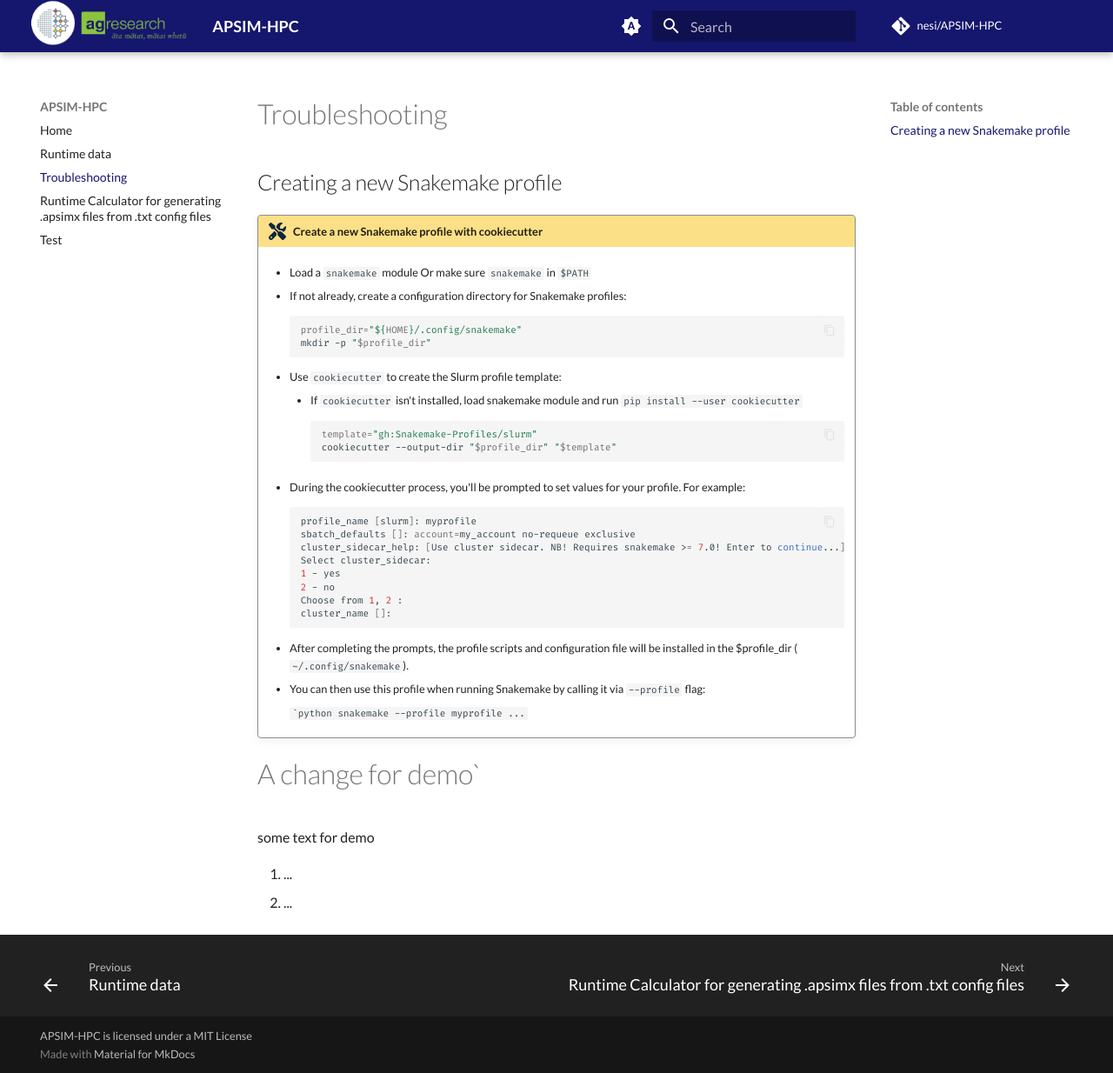
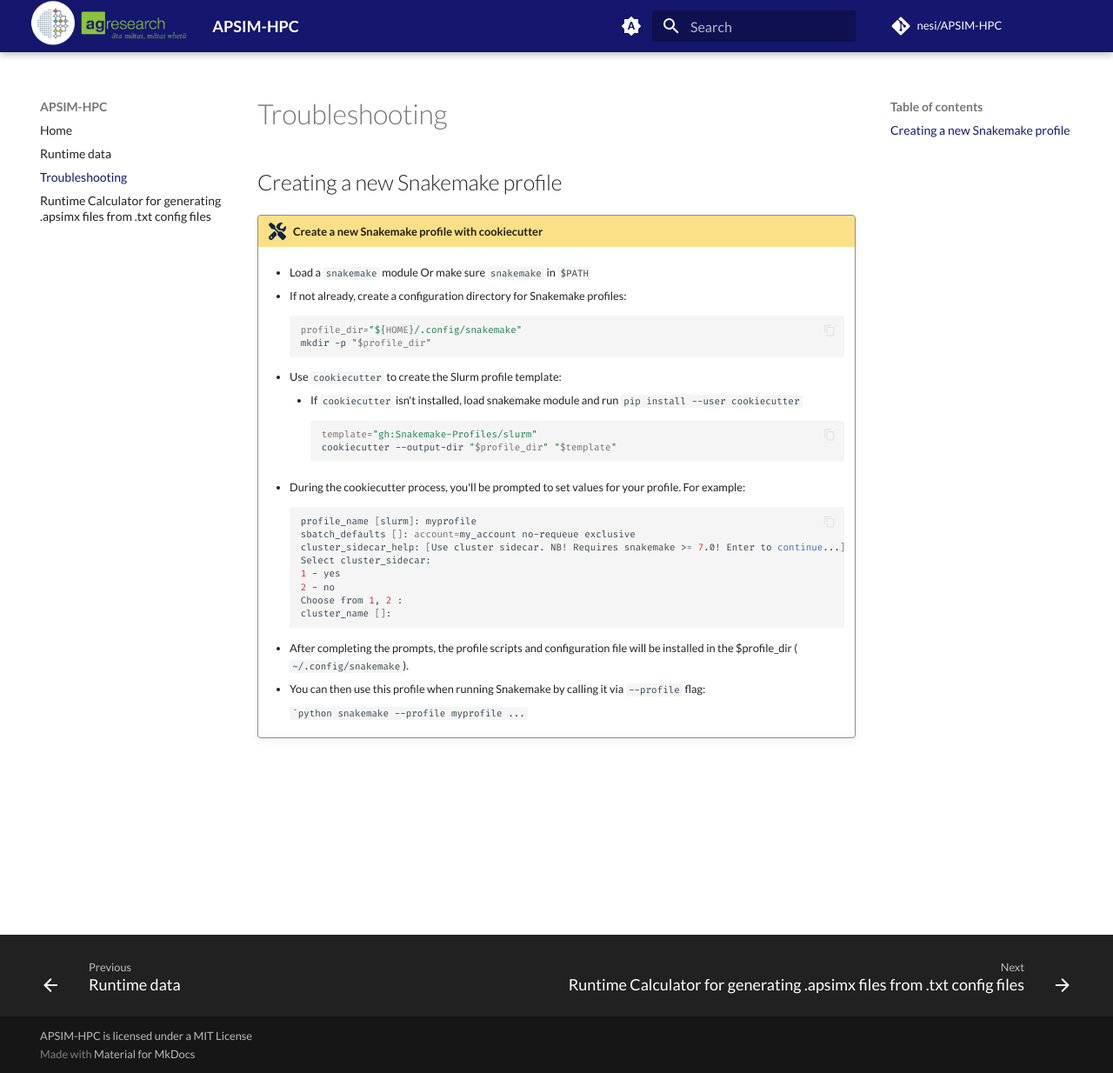
Before and after one commit to nesi/APSIM-HPC, an MkDocs documentation site: the page built from docs/2-troubleshooting.md, in a window 1280 px wide and 1234 px high. Shown: the whole window at 87% size. Built offline with MkDocs 1.6.1 and Material for MkDocs 9.7.7, drawn with Linux system fonts in a browser that asks for light colours; nearby versions of some CDN libraries; comment, search, counter and statistics services are not loaded.

Commit message:
remove the demo related content from docs

````diff
--- a/docs/2-troubleshooting.md
+++ b/docs/2-troubleshooting.md
@@ -40,10 +40,3 @@
         ```python
         snakemake --profile myprofile ...
         ``
-
-# A change for demo`
-
-some text for demo
-
-1. ...
-2. ...
--- a/docs/4-olle-test-page.md
+++ /dev/null
@@ -1 +0,0 @@
-# Test
````
